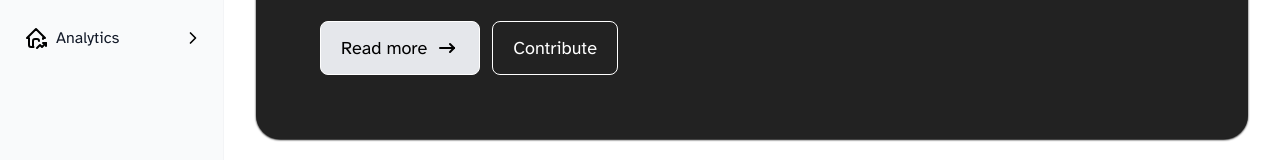
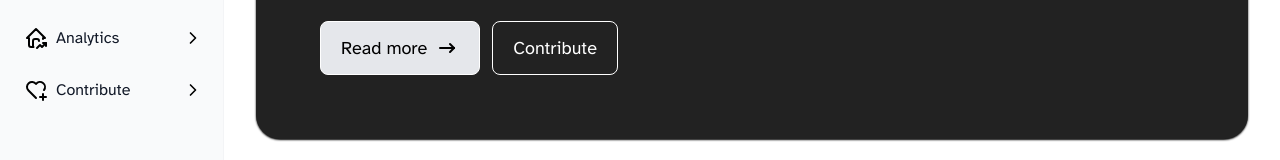
Before and after one commit to stefanicjuraj/datalog, a React (Vite) app: page / in a window 1280 px wide. Shown: the part 439-599 px from the top of the page. Built offline with nearby package versions, Linux system fonts and the light colour scheme.

Commit message:
feat(sidebar): add contribute to sidebar

```diff
--- a/src/components/Sidebar.tsx
+++ b/src/components/Sidebar.tsx
@@ -9,6 +9,7 @@ import internship from "../assets/icons/internship-dark.svg";
 import education from "../assets/icons/education-dark.svg";
 import certificate from "../assets/icons/certificate-dark.svg";
 import analytics from "../assets/icons/analytics-dark.svg";
+import contribute from "../assets/icons/heart-dark.svg";
 
 const Sidebar: React.FC = () => {
     const [sidebarOpen, setSidebarOpen] = useState(false);
@@ -146,6 +147,16 @@ const Sidebar: React.FC = () => {
                                 <img src={chevron} className="h-5 w-5" alt="chevron" />
                             </Link>
                         </li>
+                        <li>
+                            {/* contribute */}
+                            <Link to="/contribute" className={`flex items-center p-2 text-gray-900 rounded-lg hover:bg-gray-200 group ${activeClass("/analytics")}`} >
+                                <img src={contribute} className="ml-1 h-6 w-6" alt="contribute" />
+                                <span className="flex-1 ml-2 whitespace-nowrap">
+                                    Contribute
+                                </span>
+                                <img src={chevron} className="h-5 w-5" alt="chevron" />
+                            </Link>
+                        </li>
                     </ul>
                 </div>
             </aside>
```
